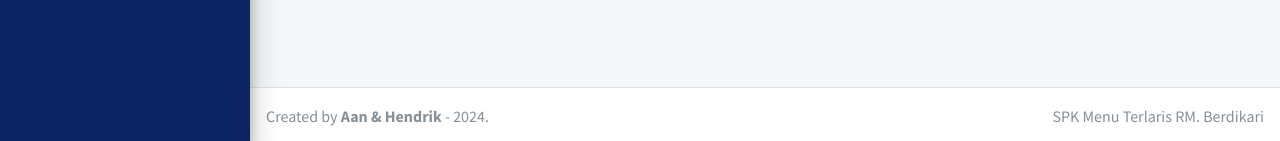
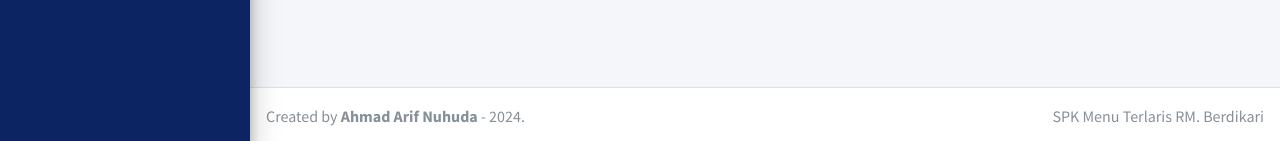
Before and after one commit to ahmadarifnhd/Sistem-Pendukung-Keputusan-SPK-Menu-Terlaris---Motede-SAW, a PHP site: page /index.php?page=data_alternatif in a window 1280 px wide. Shown: the part 656-797 px from the top of the page. Run offline with PHP 8.4, Linux system fonts and the light colour scheme; the visitor is signed in with stand-in values (Sample User, id 1); data that the repository does not hold is empty; some libraries are stand-ins or nearby versions.

Commit message:
update index.php

```diff
--- a/index.php
+++ b/index.php
@@ -190,7 +190,7 @@
   </div>
   <!-- /.content-wrapper -->
   <footer class="main-footer">
-    Created by <strong>Aan & Hendrik</strong> - 2024.
+    Created by <strong>Ahmad Arif Nuhuda</strong> - 2024.
     <div class="float-right d-none d-sm-inline-block">
       SPK Menu Terlaris RM. Berdikari
     </div>
```
